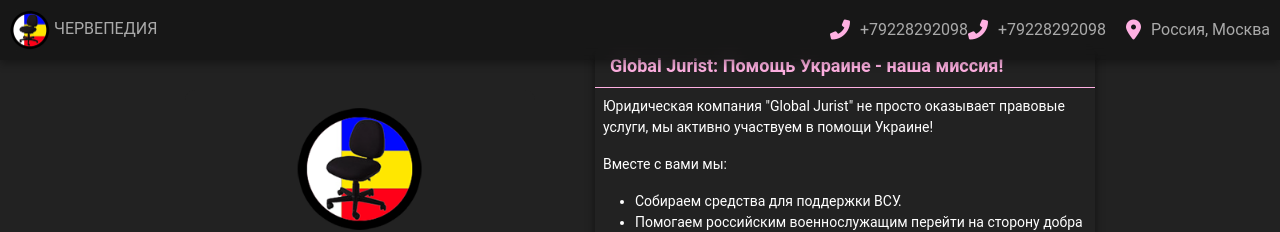
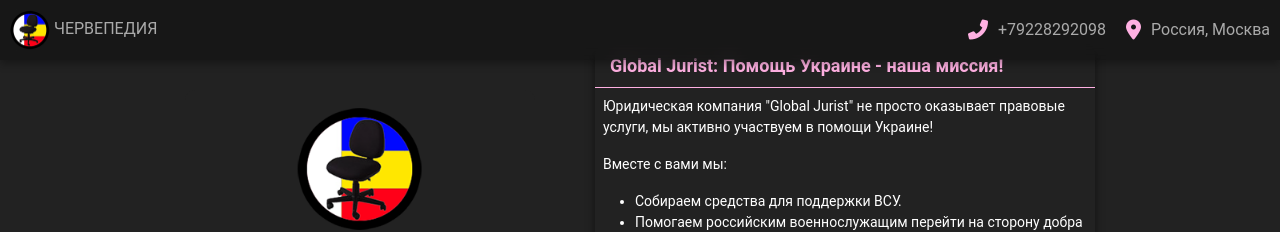
Before and after one commit to chervepedia/chervepedia.github.io, a Jekyll site: the page built from contact.md, in a window 1280 px wide. Shown: the top 232 px of the page. Built offline with Jekyll 4.4.1, drawn with Linux system fonts in a browser that asks for light colours; comment, search, counter and statistics services are not loaded.

Commit message:
Update default.html

```diff
--- a/_layouts/default.html
+++ b/_layouts/default.html
@@ -8,8 +8,10 @@
   <meta name="viewport" content="width=device-width, initial-scale=1.0">
   <title>{{ site.title }}</title>
 
-  <meta name="google-site-verification" content="tN96XB8m6AEHJmdO6LRk31okxS0qyha49iAW7u2G5-c" />
-  <meta name="msvalidate.01" content="F66D32F3B0143ED19880B22155894864" />
+<meta name="google-site-verification" content="tN96XB8m6AEHJmdO6LRk31okxS0qyha49iAW7u2G5-c" />
+
+<meta name="msvalidate.01" content="F66D32F3B0143ED19880B22155894864" />
+
 
   {% if page.url == '/' %}
     <!-- Open Graph Meta Tags for the Home Page -->
@@ -43,7 +45,9 @@
   <!-- Additional Meta Tags -->
   <meta name="description" content="{{ site.description }}" />
 
-  <!-- Yandex.Metrika counter -->
+
+
+ <!-- Yandex.Metrika counter -->
   <script type="text/javascript">
     (function(m,e,t,r,i,k,a){m[i]=m[i]||function(){(m[i].a=m[i].a||[]).push(arguments)};
     m[i].l=1*new Date();
@@ -106,10 +110,8 @@
                   {% if item.icon %}
                     <i class="fas {{ item.icon }}"></i>
                   {% endif %}
-                  {% if item.title != "Главная" %}
-                    {% if item.title != "Меню" %}
-                      {{ item.title }}
-                    {% endif %}
+                  {% if item.title != "Главная" and item.title != "Меню" %}
+                    {{ item.title }}
                   {% endif %}
                 </a>
               </div>
@@ -176,7 +178,6 @@
     <div class="contact-info">
       {% if site.contact.phone != "" %}
         <i class="fas fa-phone-alt"></i> {{ site.contact.phone }}
-        <i class="fas fa-phone-alt"></i> {{ site.contact.phone }}
       {% endif %}
       {% if site.contact.address != "" %}
         <i class="fas fa-map-marker-alt" style="margin-left: 20px;"></i> {{ site.contact.address }}
```
